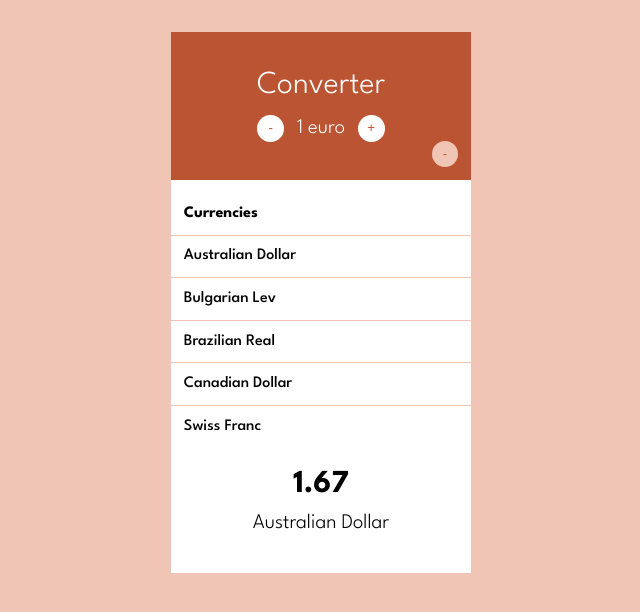
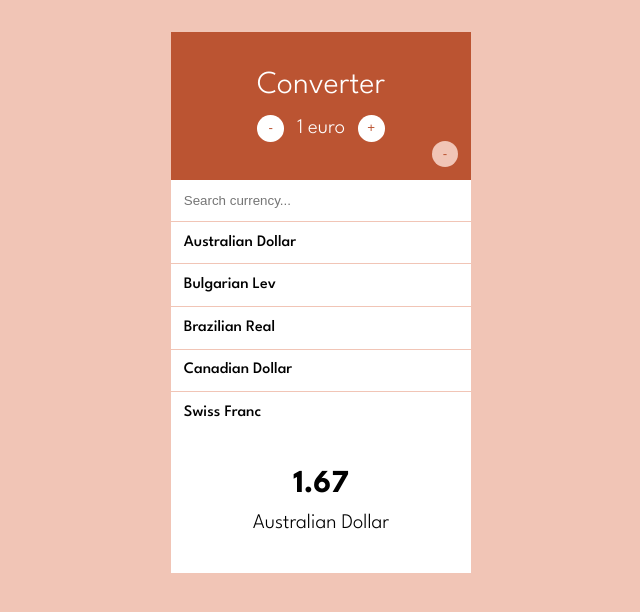
Before and after one commit to HaNaceur/Money-Converter, a React app: page / in a window 1280 px wide. Shown: the top 612 px of the page, without its empty margins (319-959 px from the left). Built offline with nearby package versions, Linux system fonts and the light colour scheme.

Commit message:
feat: add input search

```diff
--- a/src/components/Currencies/Currencies.js
+++ b/src/components/Currencies/Currencies.js
@@ -3,12 +3,55 @@ import PropTypes from 'prop-types';
 import './styles.scss';
 import Currency from '../Currency/Currency';
 
-function Currencies({ currencies, onCurrencyClick }) {
+class Currencies extends React.Component {
+  constructor(props) {
+    super(props);
+    this.state = {
+      searchValue: '',
+    };
+  }
+
+  getFilteredCurrencies = () => {
+    const { currencies } = this.props;
+    const { searchValue } = this.state;
+
+    const filteredCurrencies = currencies.filter((currency) => {
+      // on met tout en minuscule et on trim (on vire les espaces devant et derrière)
+      const searchValueCleaned = searchValue.trim().toLowerCase();
+      const currencyNameCleaned = currency.name.toLowerCase();
+
+      // si c'est vide on retourne tout
+      if (!searchValueCleaned) {
+        return true;
+      }
+      // on retourne true si le currency.name contient le searchValue
+      return currencyNameCleaned.includes(searchValueCleaned);
+    });
+    return filteredCurrencies;
+  };
+
+  render() {
+    const { onCurrencyClick } = this.props;
+    const { searchValue } = this.state;
+
+    const filteredCurrencies = this.getFilteredCurrencies();
+
     return (
       <main className="currencies">
-      <div className="currencies-title">Currencies</div>
+        <div className="currencies-search">
+          <input
+            type="text"
+            className="currencies-search-input"
+            placeholder="Search currency..."
+            value={searchValue} // on le set depuis le state (lien descendant)
+            onChange={(event) => {
+              const inputValue = event.target.value;
+              this.setState({ searchValue: inputValue }); // on modifie le state sur le onChange (le lien montant)
+            }}
+          />
+        </div>
         <ul className="currencies-list">
-        {currencies.map((currency) => (
+          {filteredCurrencies.map((currency) => (
             <Currency
               key={currency.id}
               // le onClick est envoyé dans le ...rest du Currency
@@ -23,12 +66,14 @@ function Currencies({ currencies, onCurrencyClick }) {
       </main>
     );
   }
+}
 
 Currencies.propTypes = {
   currencies: PropTypes.arrayOf(PropTypes.shape({
     id: PropTypes.number.isRequired,
     name: PropTypes.string.isRequired,
   })).isRequired, // un tableau d'objet, ayant une clé "name" qui est un string qui est requis
+  onCurrencyClick: PropTypes.func.isRequired,
 };
 
 export default Currencies;
--- a/src/components/Currencies/styles.scss
+++ b/src/components/Currencies/styles.scss
@@ -5,12 +5,10 @@
   max-height: 250px;
   overflow-y: auto;
 
-  & > &-title {
-    padding: vars.$gutter;
-    margin-top: vars.$gutter;
-    font-weight: vars.$title-weight;
-  }
-
-  & > &-list {
+  &-search {
+    &-input {
+      border: none;
+      padding: vars.$gutter;
+    }
   }
 }
```
Lines whose indentation alone changed are shown as unchanged.
